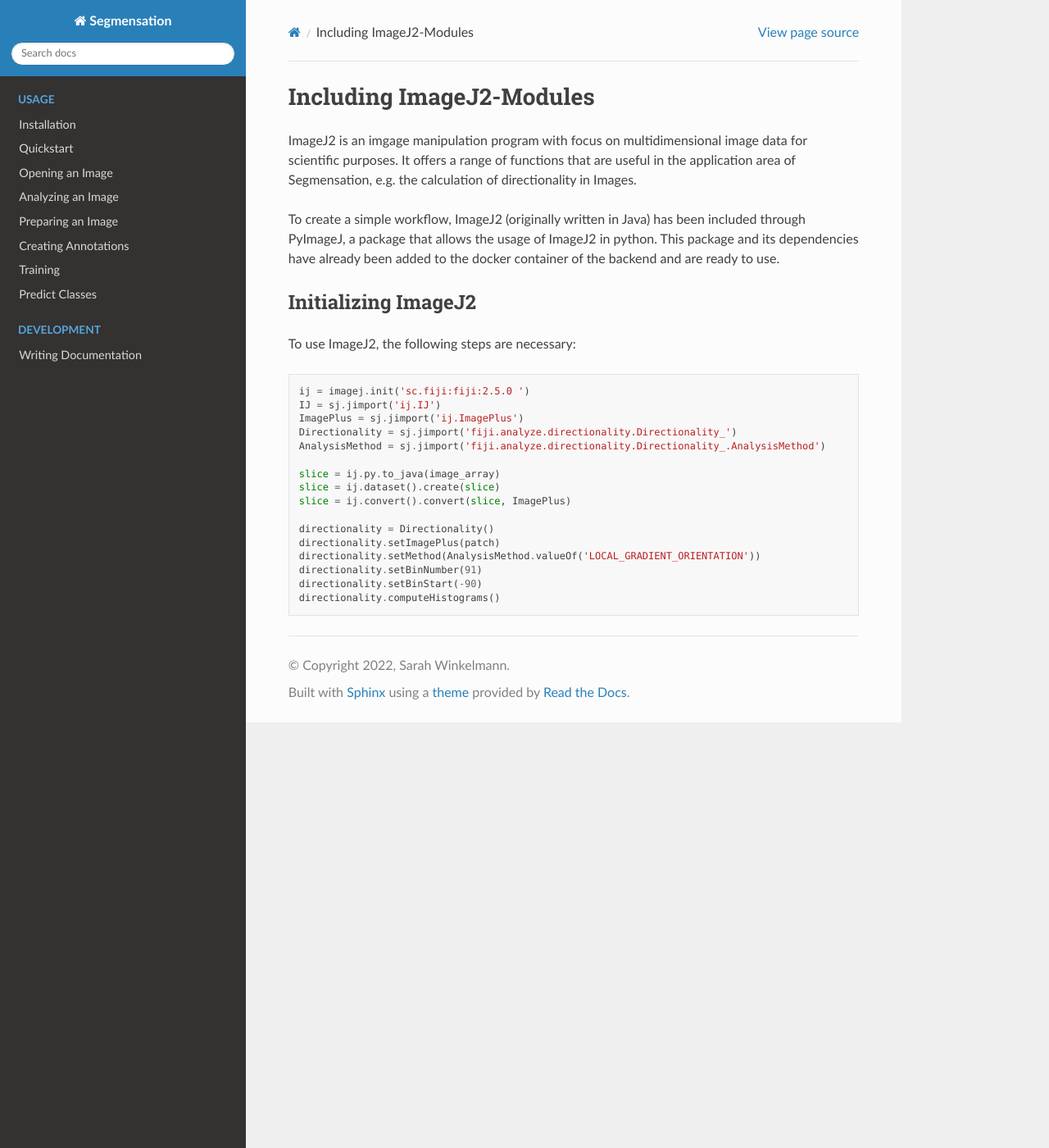
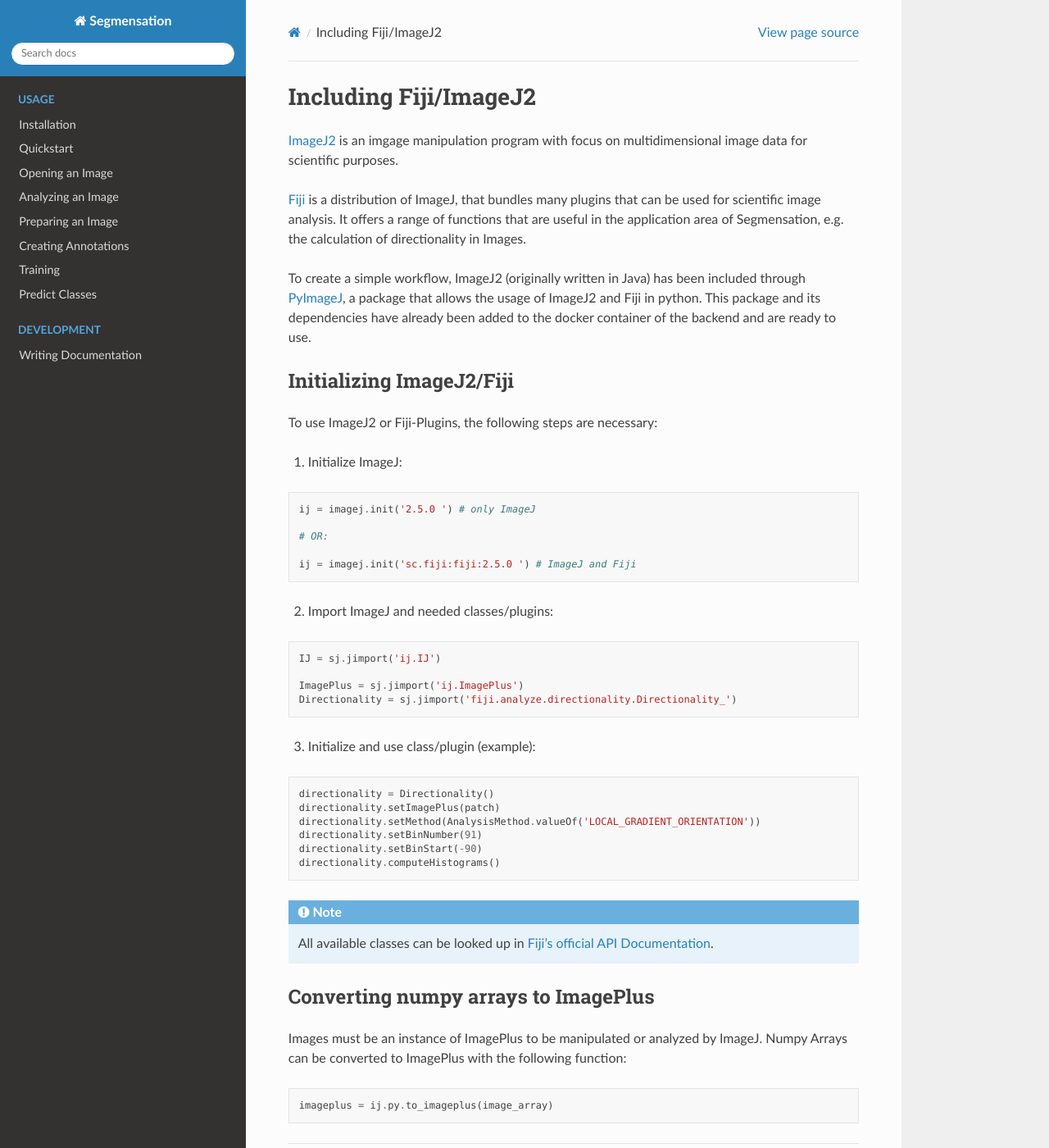
Before and after one commit to Segmensation/segmensation-docs, a Sphinx documentation site: the page built from source/development/pyimagej.rst, in a window 1280 px wide and 1400 px high. Shown: the whole window at 82% size. Built offline with Sphinx 7.4.7 and the Read the Docs theme 2.0.0, drawn with Linux system fonts in a browser that asks for light colours.

Commit message:
add page for fiji integration

```diff
--- a/source/development/pyimagej.rst
+++ b/source/development/pyimagej.rst
@@ -1,27 +1,47 @@
-Including ImageJ2-Modules
-=========================
+Including Fiji/ImageJ2
+======================
 
-ImageJ2 is an imgage manipulation program with focus on multidimensional image data for scientific purposes.
-It offers a range of functions that are useful in the application area of Segmensation, e.g. the calculation of directionality in Images.
+`ImageJ2 <https://imagej.net/software/imagej2/>`_ is an imgage manipulation
+program with focus on multidimensional
+image data for scientific purposes.
 
-To create a simple workflow, ImageJ2 (originally written in Java) has been included through PyImageJ, a package that allows the usage of ImageJ2 in python.
-This package and its dependencies have already been added to the docker container of the backend and are ready to use.
+`Fiji <https://fiji.sc/>`_ is a distribution of ImageJ, that bundles many
+plugins that can be used for scientific image analysis.
+It offers a range of functions that are useful in the application area
+of Segmensation, e.g. the calculation of directionality in Images.
 
-Initializing ImageJ2
---------------------
-To use ImageJ2, the following steps are necessary:
+To create a simple workflow, ImageJ2 (originally written in Java) has
+been included through `PyImageJ <https://github.com/imagej/pyimagej>`_, a
+package that allows the usage of ImageJ2 and Fiji in python.
+This package and its dependencies have already been added to the docker
+container of the backend and are ready to use.
+
+Initializing ImageJ2/Fiji
+-------------------------
+To use ImageJ2 or Fiji-Plugins, the following steps are necessary:
+
+1. Initialize ImageJ:
 
 .. code-block:: python3
 
-    ij = imagej.init('sc.fiji:fiji:2.5.0 ')
+    ij = imagej.init('2.5.0 ') # only ImageJ
+
+    # OR:
+
+    ij = imagej.init('sc.fiji:fiji:2.5.0 ') # ImageJ and Fiji
+
+2. Import ImageJ and needed classes/plugins:
+
+.. code-block:: python3
+
     IJ = sj.jimport('ij.IJ')
+
     ImagePlus = sj.jimport('ij.ImagePlus')
     Directionality = sj.jimport('fiji.analyze.directionality.Directionality_')
-    AnalysisMethod = sj.jimport('fiji.analyze.directionality.Directionality_.AnalysisMethod')
 
-    slice = ij.py.to_java(image_array)
-    slice = ij.dataset().create(slice)
-    slice = ij.convert().convert(slice, ImagePlus)
+3. Initialize and use class/plugin (example):
+
+.. code-block:: python3
 
     directionality = Directionality()
     directionality.setImagePlus(patch)
@@ -29,3 +49,16 @@
     directionality.setBinNumber(91)
     directionality.setBinStart(-90)
     directionality.computeHistograms()
+
+.. note::
+    All available classes can be looked up in
+    `Fiji's official API Documentation <https://javadoc.scijava.org/Fiji/>`_.
+
+Converting numpy arrays to ImagePlus
+------------------------------------
+Images must be an instance of ImagePlus to be manipulated or analyzed by ImageJ.
+Numpy Arrays can be converted to ImagePlus with the following function:
+
+.. code-block:: python3
+
+    imageplus = ij.py.to_imageplus(image_array)
```
